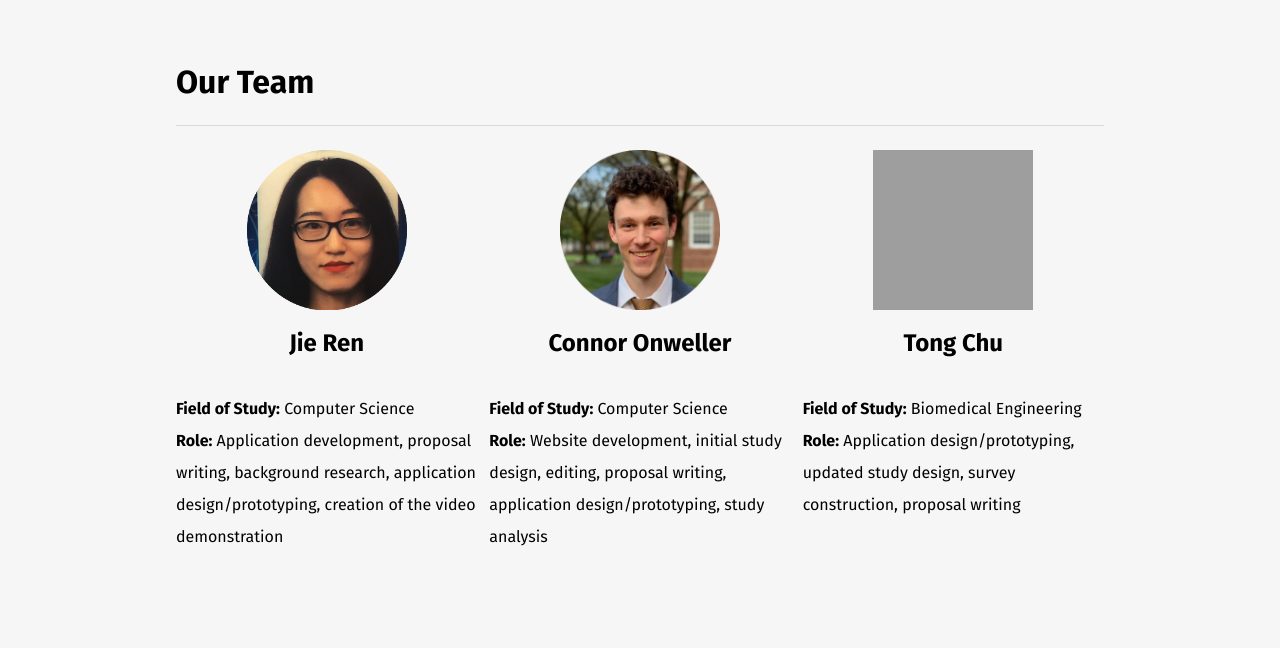
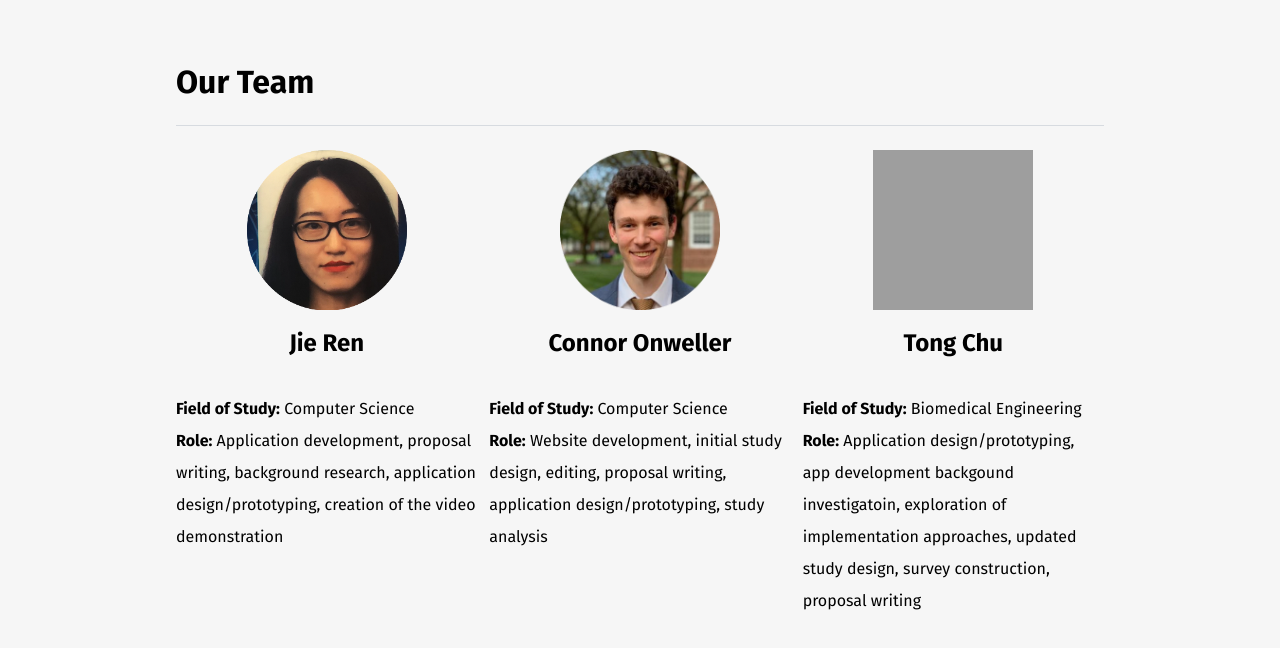
Before and after one commit to HCI-UD/finalproject-1-geometry, a plain HTML site: page docs/team.html in a window 1280 px wide. Shown: the part 76-724 px from the top of the page. Drawn offline with Linux system fonts and the light colour scheme; grey boxes are pictures that could not be loaded.

Commit message:
Updated bio

```diff
--- a/docs/team.html
+++ b/docs/team.html
@@ -61,8 +61,9 @@
             <h2>Tong Chu</h2>
             <p>
             <b>Field of Study:</b> Biomedical Engineering<br>
-            <b>Role:</b> Application design/prototyping, updated study design,
-            survey construction, proposal writing<br>
+            <b>Role:</b> Application design/prototyping, app development
+            backgound investigatoin, exploration of implementation approaches,
+            updated study design, survey construction, proposal writing<br>
             </p>
           </div>
         </div>
```
